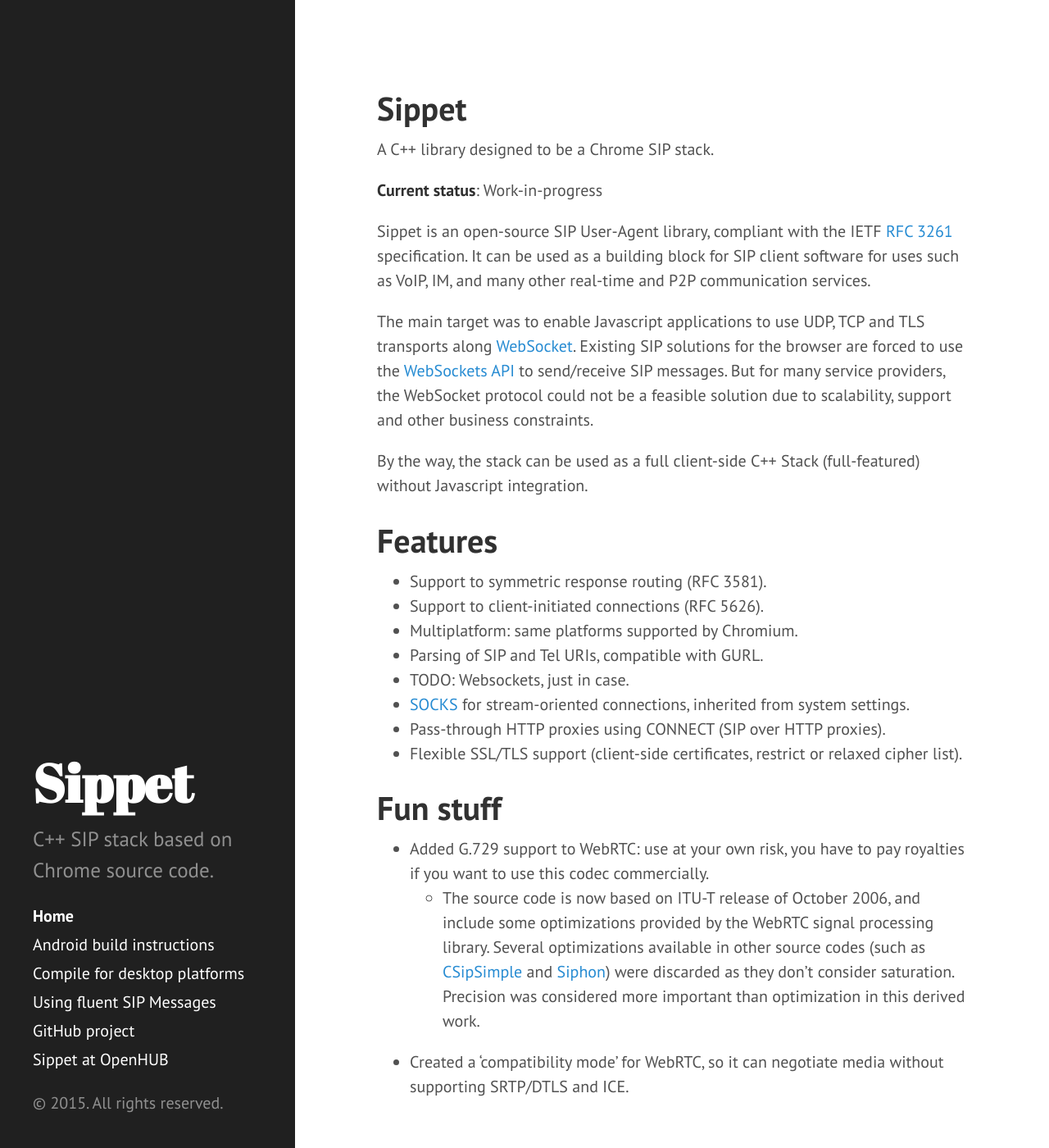
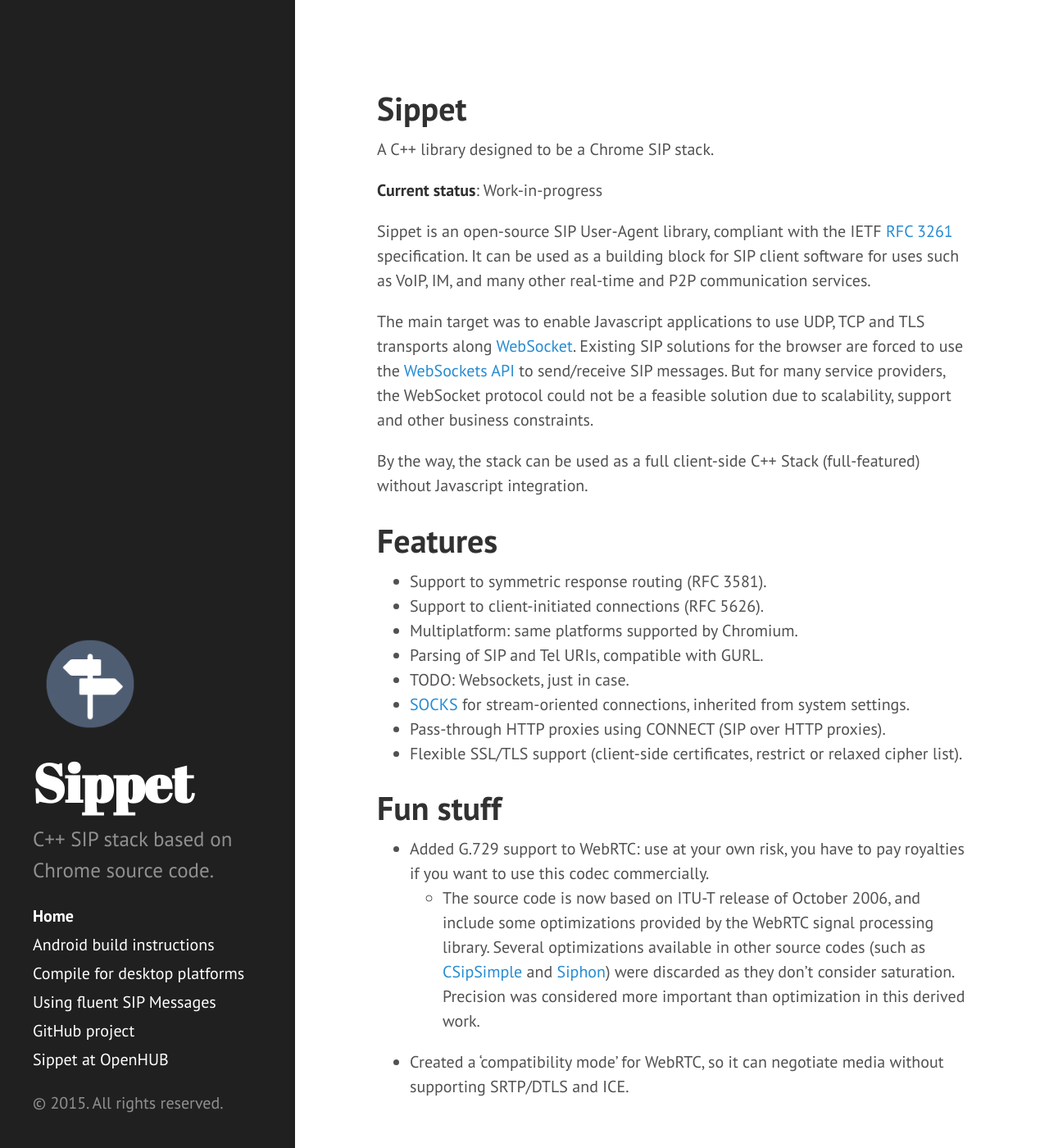
Before and after one commit to sippet/sippet, a Jekyll site: the page built from index.md, in a window 1280 px wide and 1400 px high. Shown: the whole window at 82% size. Built offline with Jekyll 4.4.1, drawn with Linux system fonts in a browser that asks for light colours; Markdown is read by kramdown in place of the engine named in the settings.

Commit message:
Added an arrow to indicate there's content below

```diff
--- a/_includes/head.html
+++ b/_includes/head.html
@@ -23,6 +23,7 @@
   <link rel="stylesheet" href="{{ site.baseurl }}/public/css/poole.css">
   <link rel="stylesheet" href="{{ site.baseurl }}/public/css/syntax.css">
   <link rel="stylesheet" href="{{ site.baseurl }}/public/css/hyde.css">
+  <link rel="stylesheet" href="{{ site.baseurl }}/public/css/extras.css">
   <link rel="stylesheet" href="http://fonts.googleapis.com/css?family=PT+Sans:400,400italic,700|Abril+Fatface">
 
   <!-- Icons -->
--- a/_includes/sidebar.html
+++ b/_includes/sidebar.html
@@ -1,6 +1,10 @@
 <div class="sidebar">
   <div class="container sidebar-sticky">
+
+    <img class="arrow" src="{{ site.baseurl }}/public/footer-arrow.png" />
+
     <div class="sidebar-about">
+      <img class="logo" src="{{ site.baseurl }}/public/apple-touch-icon-144-precomposed.png" />
       <h1>
         <a href="{{ site.baseurl }}">
           {{ site.title }}
@@ -31,5 +35,6 @@
     </nav>
 
     <p>&copy; {{ site.time | date: '%Y' }}. All rights reserved.</p>
+
   </div>
 </div>
--- /dev/null
+++ b/public/css/extras.css
@@ -0,0 +1,56 @@
+/* Logo */
+.logo {
+  margin-left: auto;
+  margin-right: auto;
+  width: 75px;
+  height: 75px;
+}
+@media (min-width: 38em) {
+  .logo {
+    width: 95px;
+    height: 95px;
+  }
+}
+@media (min-width: 48em) {
+  .logo {
+    margin-left: 10px;
+    width: 100px;
+    height: 100px;
+  }
+}
+@media (min-width: 58em) {
+  .logo {
+    width: 120px;
+    height: 120px;
+  }
+}
+
+/* Clear (arrow) */
+.arrow {
+  float: right;
+  margin-top: 325px;
+}
+@media (min-width: 33.2em) {
+  .arrow {
+    margin-top: 295px;
+  }
+}
+@media (min-width: 38em) {
+  .arrow {
+    margin-top: 450px;
+  }
+}
+@media (min-width: 40.15em) {
+  .arrow {
+    margin-top: 415px;
+  }
+}
+@media (min-width: 48em) {
+  .arrow {
+    float: none;
+    margin-top: 0;
+    width: 0;
+    height: 0;
+    visibility: hidden;
+  }
+}
```
Also changed, not shown: public/footer-arrow.png (added).
